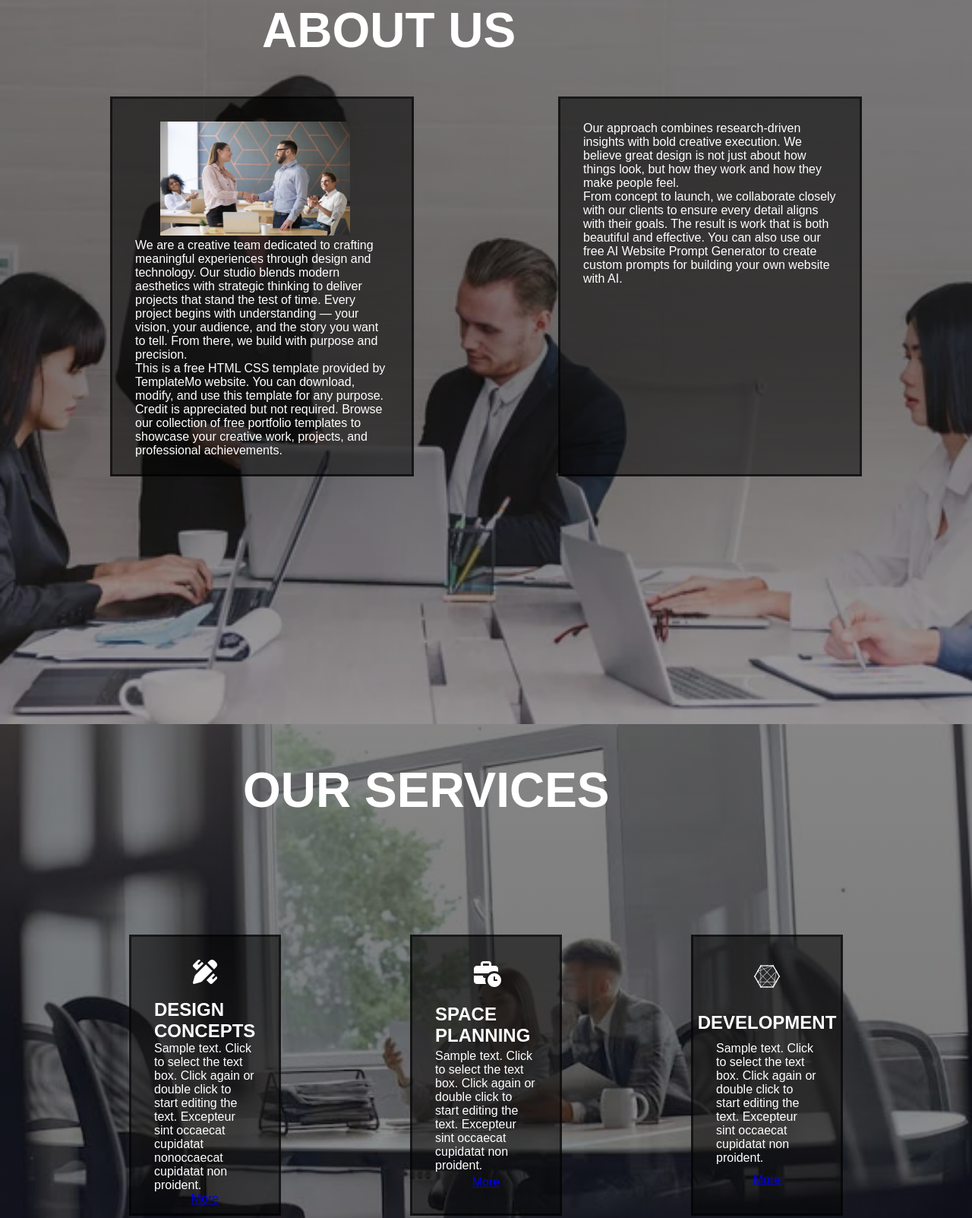
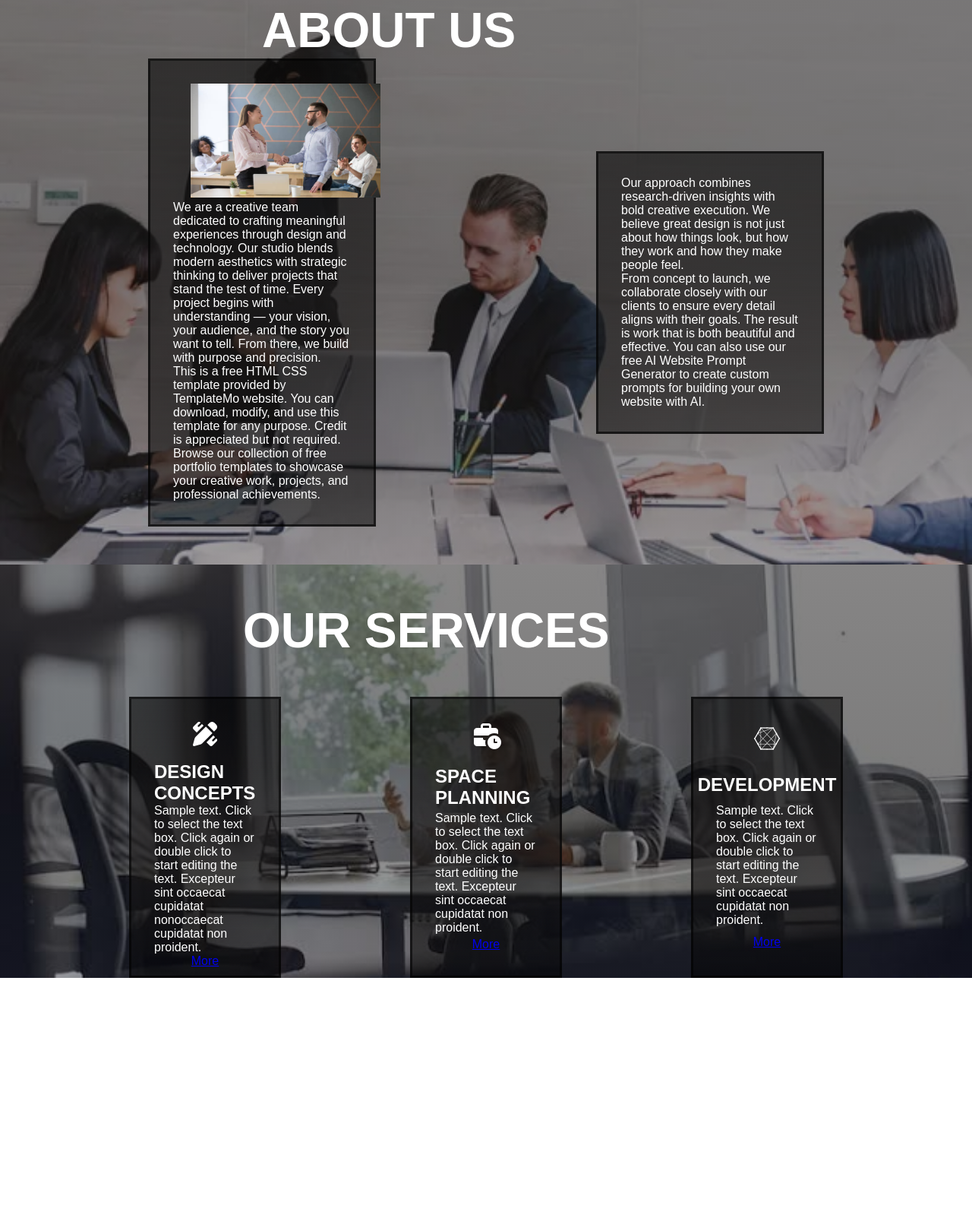
Before and after one commit to iqbalneha-code/css-assignment-4, a plain HTML site: page index.html in a window 1280 px wide. Shown: the part 917-2520 px from the top of the page at 76% size. After the commit the page ends 2204 px from the top, so only its background shows below. Drawn offline with Linux system fonts and the light colour scheme.

Commit message:
update style.css

```diff
--- a/style.css
+++ b/style.css
@@ -13,7 +13,7 @@
 }
 
 header {
-    width: 98.7vw;
+    width: 100vw;
     min-height: 70px;
     /* background-color: aquamarine; */
 }
@@ -109,7 +109,7 @@
 
 .box {
     max-width: 100vw;
-    height: 1000px;
+    height: auto;
     /* margin-top: 20px; */
     padding: 50px;
     background-color: #642828;
@@ -118,7 +118,7 @@
     background-size: cover;
     background-position: center;
     background-attachment: scroll;
-    /* display: flex; */
+   /*  display: flex; */
 }
 
 .h2 {
@@ -139,8 +139,8 @@
 }
 
 .card {
-    max-width: 400px;
-    height: 500px;
+    max-width: 300px;
+    max-height: 100vh;
     padding: 30px;
     /* display: flex; */
     margin: auto;
@@ -157,7 +157,7 @@
 
 .services {
     max-width: 100vw;
-    height: 100vh;
+    height: auto;
     background-image: linear-gradient(rgba(43, 41, 41, 0.568), rgba(12, 11, 11, 0.534), rgba(36, 31, 31, 0.397)), url("./assests/images/bg.jpg");
     background-attachment: scroll;
     display: flex;
@@ -176,6 +176,7 @@
      max-width: 200px;
     height: 370px;
     padding: 30px;
+    margin-top: 50px;
     display: flex;
     flex-direction: column;
     justify-content: space-around;
@@ -207,6 +208,7 @@
     font-size: 1.5em;
     margin-top: 20px;
 }
+/*
 @media (max-width:1000px) {
     header {
         max-width: 98.3vw;
@@ -295,7 +297,7 @@
     header {
         max-width: 94.7vw;
     }
-}
+}*/
 
 @media (max-width:800px) {
 
@@ -321,4 +323,5 @@
     header:hover .header {
         display: flex;
     }
+
 }
```
